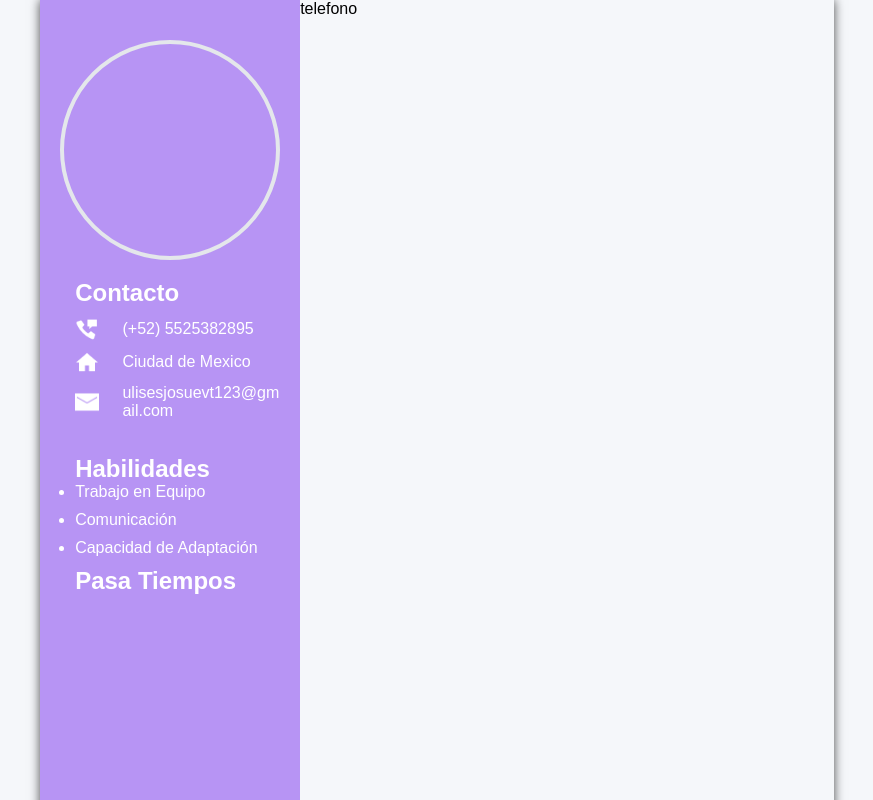
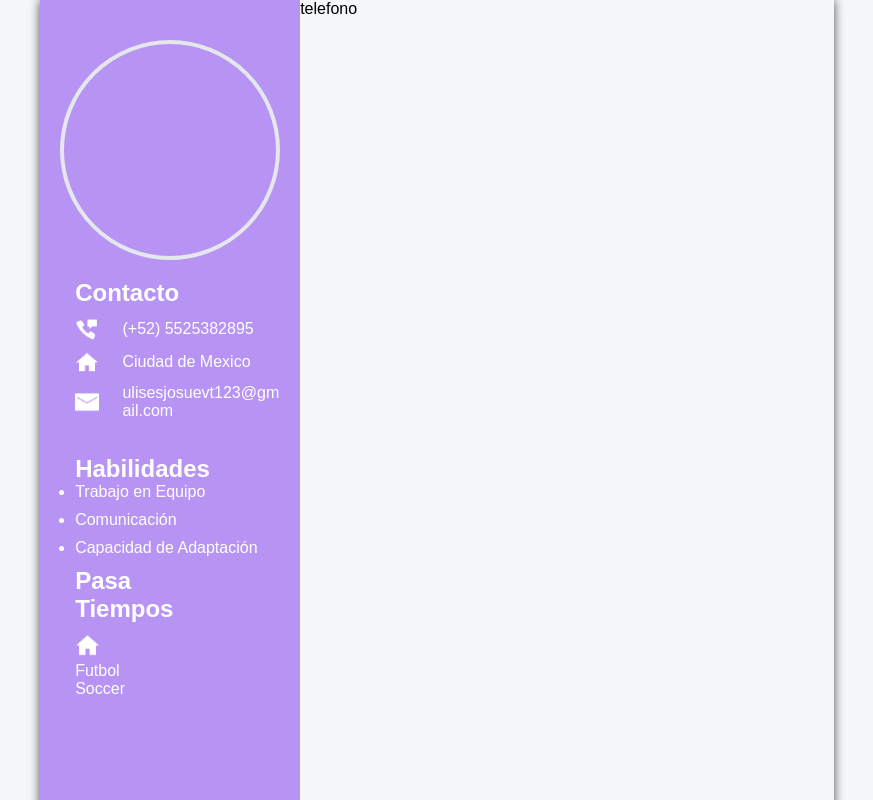
Before and after one commit to JosueVillegas19/8SISCMA2024, a plain HTML site: page Curriculum/Curriculum.html in a window 1280 px wide. Shown: the top 800 px of the page, without its empty margins (203-1076 px from the left). Drawn offline with Linux system fonts and the light colour scheme.

Commit message:
Curriculum

```diff
--- a/Curriculum/Curriculum.html
+++ b/Curriculum/Curriculum.html
@@ -46,6 +46,12 @@
 
             <div class="PasaTiempo">
                 <h2>Pasa Tiempos</h2>
+                <div class="logo">
+                    <div>
+                        <img src="./imagenes/icons8-casa-480.png" alt="" style="width: 50%; height: auto;">
+                        <div class="text">Futbol Soccer</div>
+                    </div>
+                </div>
             </div>
 
         </div>
--- a/Curriculum/css/style.css
+++ b/Curriculum/css/style.css
@@ -68,3 +68,17 @@ body {
 {
     margin-bottom: 10px;
 }
+
+.Container .cuadro1 .PasaTiempo
+{
+    margin-top: 10px;
+}
+
+.Container .cuadro1 .PasaTiempo>*
+{
+    width: 100%;
+    display: grid;
+    grid-template-columns: 0.3fr 1fr;
+    margin-top: 10px;
+    align-items: center;
+}
```
